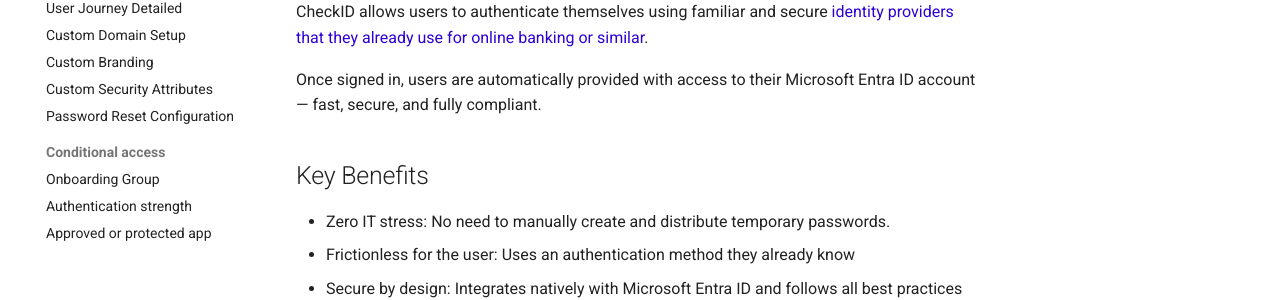
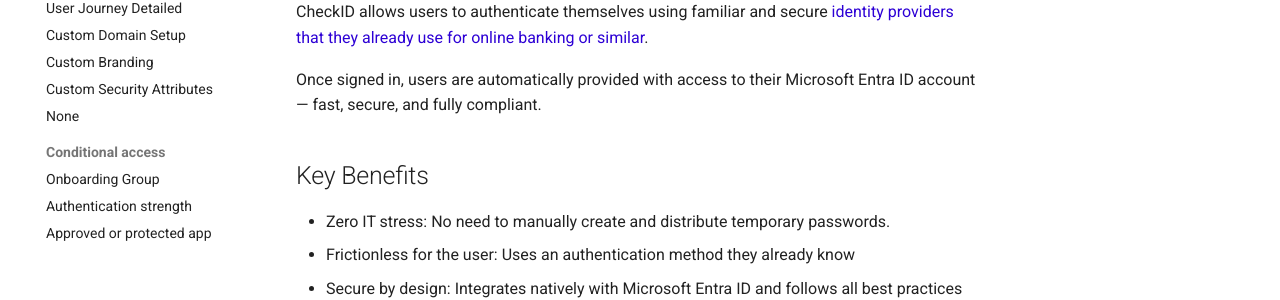
Before and after one commit to fortytwoservices/checkid-public-docs, an MkDocs documentation site: the page built from docs/index.md, in a window 1280 px wide. Shown: the part 273-573 px from the top of the page. Built offline with MkDocs 1.6.1 and Material for MkDocs 9.7.7, drawn with Linux system fonts in a browser that asks for light colours.

Commit message:
Update menu
Signed-off-by: Marius Solbakken Mellum <marius.solbakken@fortytwo.io>

```diff
--- a/mkdocs.yml
+++ b/mkdocs.yml
@@ -43,7 +43,7 @@
       - Guides/Custom-Domain-Setup.md
       - Guides/Custom-Branding.md
       - Guides/Custom-Security-Attributes.md
-      - Guides/Password-Reset-Configuration.md
+      - Guides/Configuring-Password-Agent.md
   - Conditional access:
       - Conditional-Access/Onboarding-Group.md
       - Conditional-Access/Authentication-Strength.md
```
